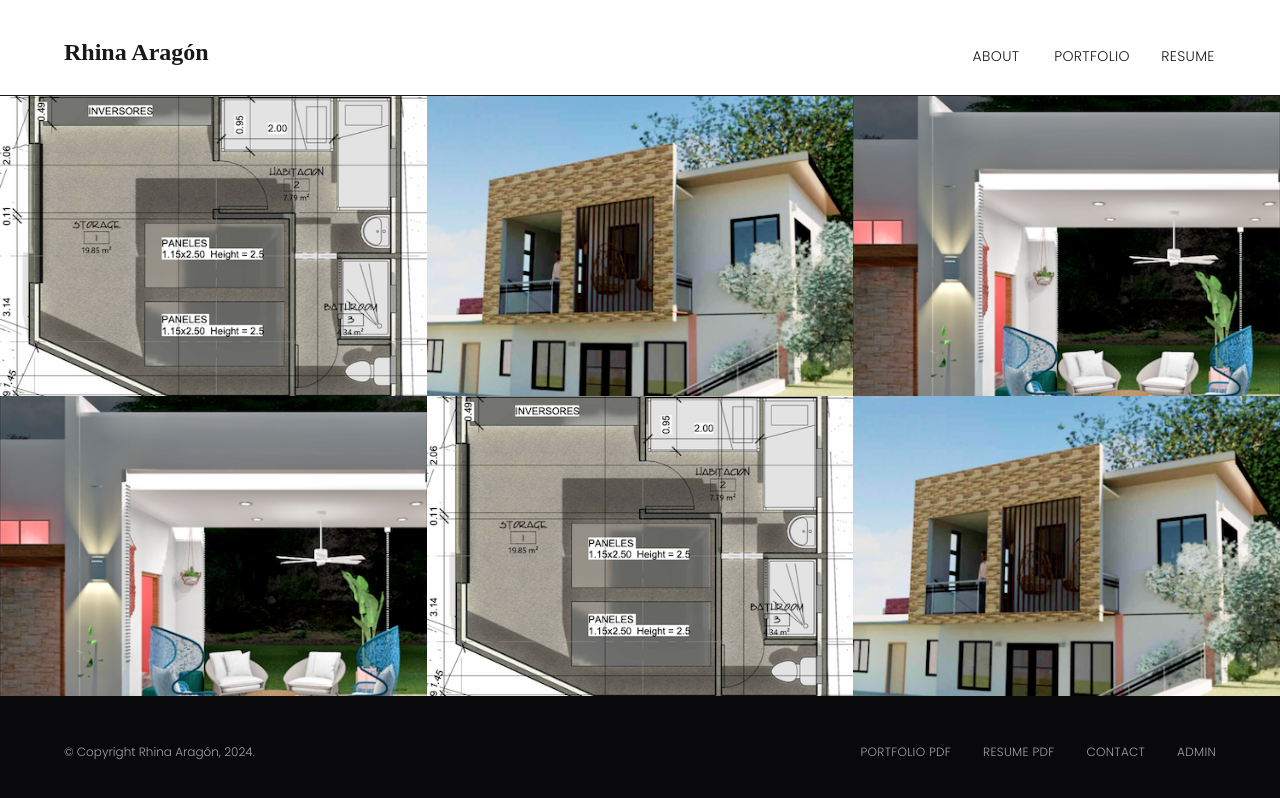
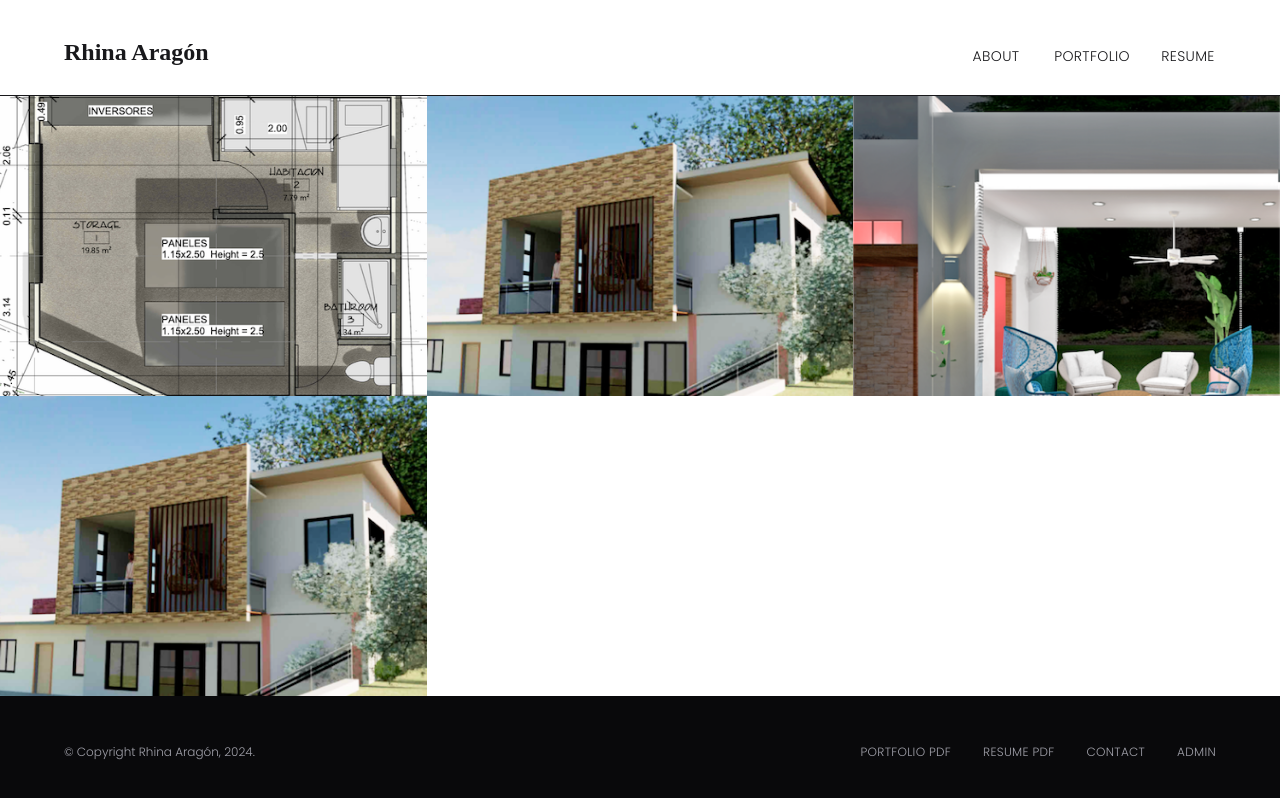
Before and after one commit to liz-garcia/architect-portfolio, a React (Vite) app in the folder client/: page /portfolio/projects in a window 1280 px wide. Shown: the top 798 px of the page. Built offline with nearby package versions, Linux system fonts and the light colour scheme; no server answers; a web font is replaced by a local one.

Commit message:
Minor adjustment on Portfolio page.

```diff
--- a/client/src/pages/Portfolio/Projects.jsx
+++ b/client/src/pages/Portfolio/Projects.jsx
@@ -3,10 +3,10 @@ import project1 from "../../assets/projects/project1.png";
 import project2 from "../../assets/projects/project2.png";
 import project3 from "../../assets/projects/project3.png";
 
-const projectsPageStyle = "bg-zinc-900 animate-fadeIn w-screen h-[75vh]";
+const projectsPageStyle = "bg-white animate-fadeIn w-screen h-[75vh]";
 
 const Projects = () => {
-  const images = [project1, project2, project3, project3, project1, project2];
+  const images = [project1, project2, project3, project2];
 
   return (
     <div id="projectsPage" className={projectsPageStyle}>
```
